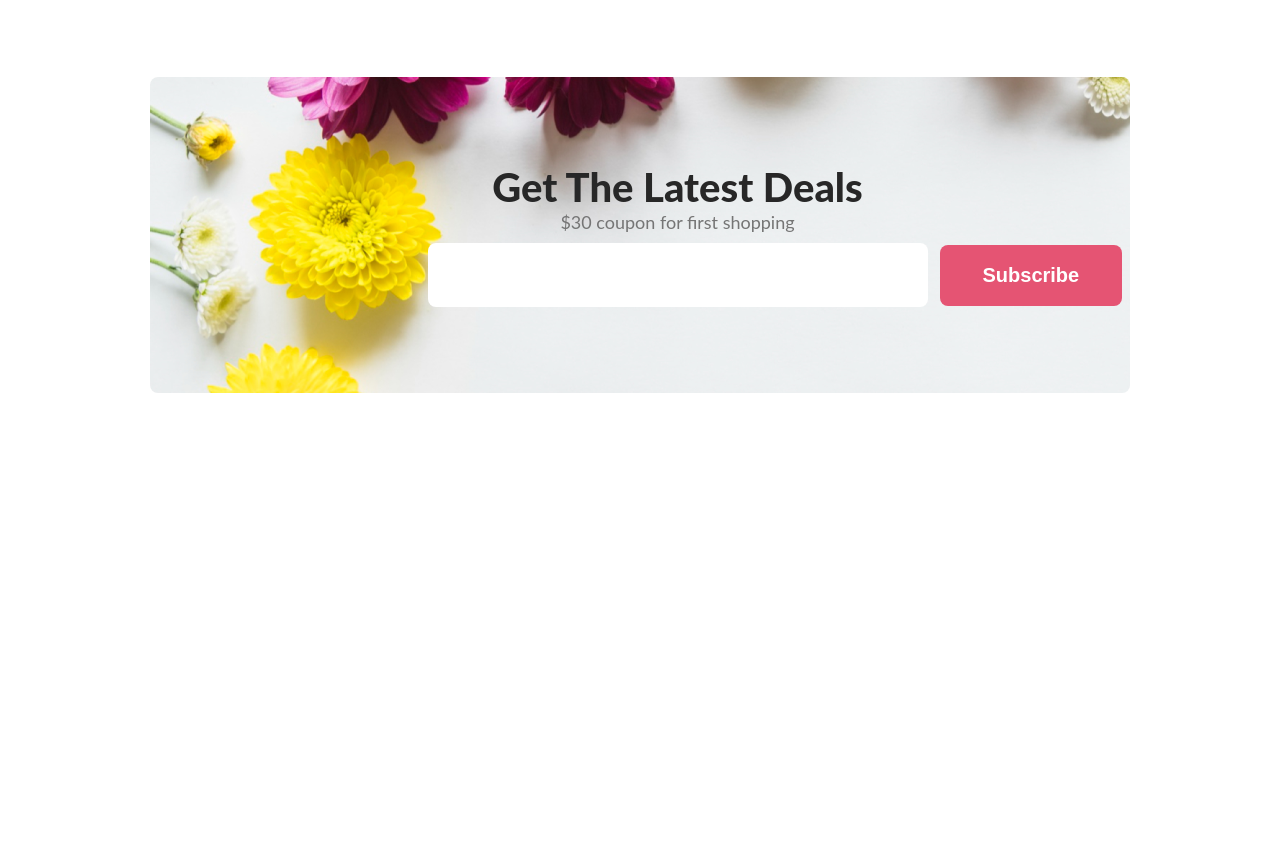
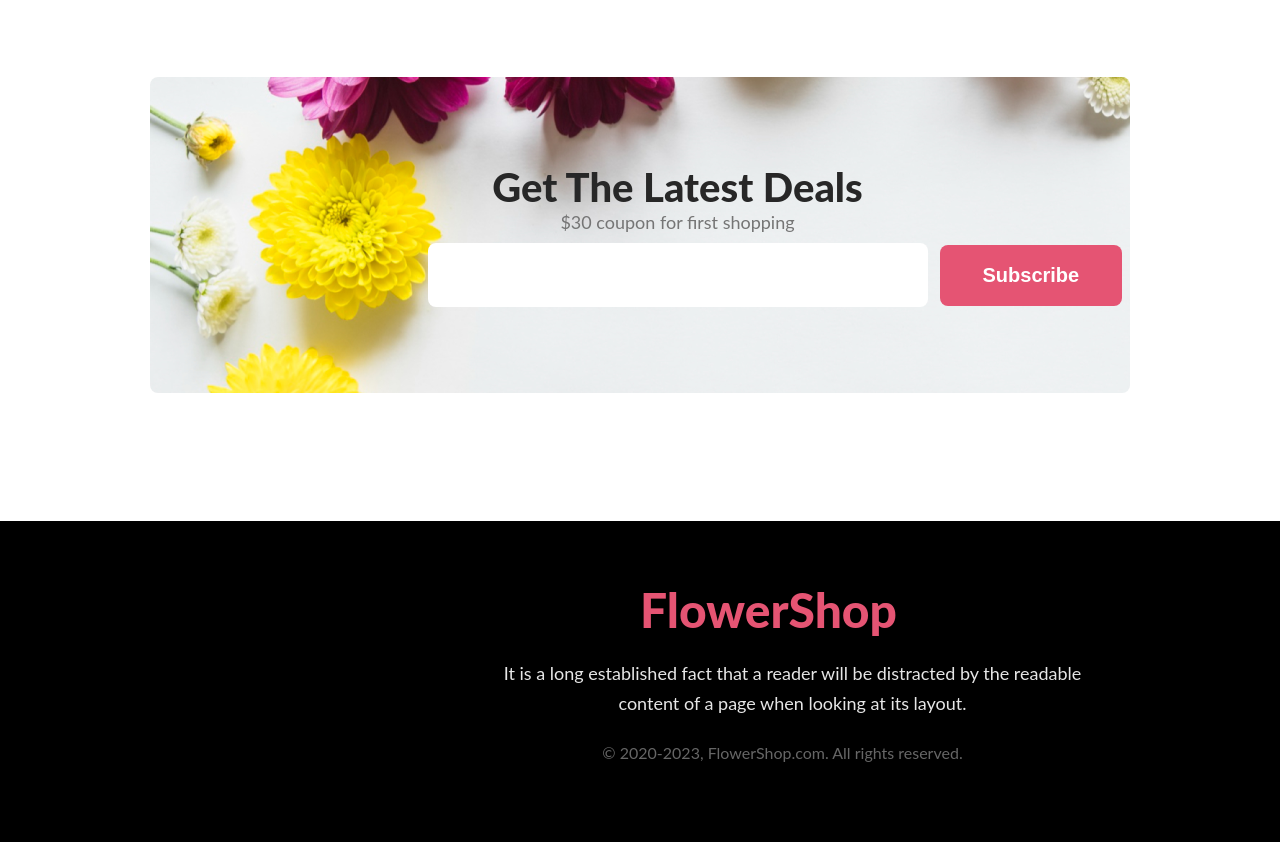
Before and after one commit to 4BIT-NUB/flower-web-shop, a plain HTML site: page index.html in a window 1280 px wide. Shown: the part 2725-3567 px from the top of the page. Before the commit the page ends 3246 px from the top, so only its background shows below. Drawn offline with Linux system fonts and the light colour scheme.

Commit message:
added footer

```diff
--- a/index.html
+++ b/index.html
@@ -33,29 +33,6 @@
             <p id="what-i-do" class="section-description">It is a long established fact that a reader will be distracted
                 by the readable content of a page when looking at its layout.</p>
         </section>
-        <!-- <div class="all-contain">
-            <div class="flower-container">
-                <div class="skil">
-                    <img src="images/pngwing 6.png" alt="">
-                    <h3 class="skill-title">Pink Flower Tree</h3>
-                </div>
-
-                <div class="flower-container">
-                    <div class="feature--section-pic">
-                        <img src="images/pngwing 5.png" alt="">
-                        <h3 class="skill-title">Pink Flower Tree</h3>
-                    </div>
-
-
-                    <div class="flower-container">
-                        <div class="feature--section-pic">
-                            <img src="images/pngwing 7.png" alt="">
-                            <h3 class="skill-title">Pink Flower Tree</h3>
-                        </div>
-        </div> -->
-
-
-
 
         <section class="delivery-section-description">
             <div class="about-info-container">
@@ -75,17 +52,6 @@
 
             </div>
         </section>
-        <!-- <section>
-            <div class="discount">
-                <h3 class="discount-title">Hot Deal ! Sale Up To 25% <span>Off</span></h3>
-                <p class="discount-discription">It is a long established fact that a reader will be distracted by the readable content of a page when
-                    looking at its layout.</p>
-                    <button class="signup-btn">Sign Up</button>
-                    <img class="discount-image" src="images/pngwing 8.png" alt="">
-
-            </div>
-
-        </section> -->
         <section>
 
             <div class="banner">
@@ -139,8 +105,14 @@
     </main>
 
     <footer>
+        <section>
 
-
+            <div class="footer-sec">
+                <div>
+                    <h3 class="footer-sec">Flower<span class="footer-span" >Shop</span></h3>
+                    <p class="footer-description">It is a long established fact that a reader will be distracted by the readable content of a page when looking at its layout.</p>
+                    <p class="copy-r">&copy; 2020-2023, FlowerShop.com. All rights reserved. </p>
+        </section>
 
     </footer>
 
--- a/styles/flower.css
+++ b/styles/flower.css
@@ -77,7 +77,7 @@
 
 }
 
-.btn-subcribe{
+.btn-subcribe {
     margin: 2px 0px 130px 512px;
     display: inline-flex;
     padding: 19px 43px;
@@ -308,3 +308,37 @@
     font-size: 40px;
     font-weight: 800;
 }
+
+/* footer section */
+
+.footer-sec {
+    display: flex;
+    padding: 30px 230px 0px 320px;
+    background: #000000;
+    color: #E55473;
+    font-family: Lato;
+    font-size: 48px;
+    font-weight: 800;
+    text-align: center;
+}
+
+.footer-description {
+    display: flex;
+    width: 625px;
+    padding: 20px 240px 0px 160px;
+    color: rgba(255, 255, 255, 0.90);
+    text-align: center;
+    font-family: Lato;
+    font-size: 18px;
+    font-weight: 400;
+    line-height: 30px;
+}
+
+
+.copy-r {
+    padding: 25px 250px 80px 150px;
+    color: rgba(255, 255, 255, 0.40);
+    text-align: center;
+    font-size: 16px;
+    font-weight: 400;
+}
```
